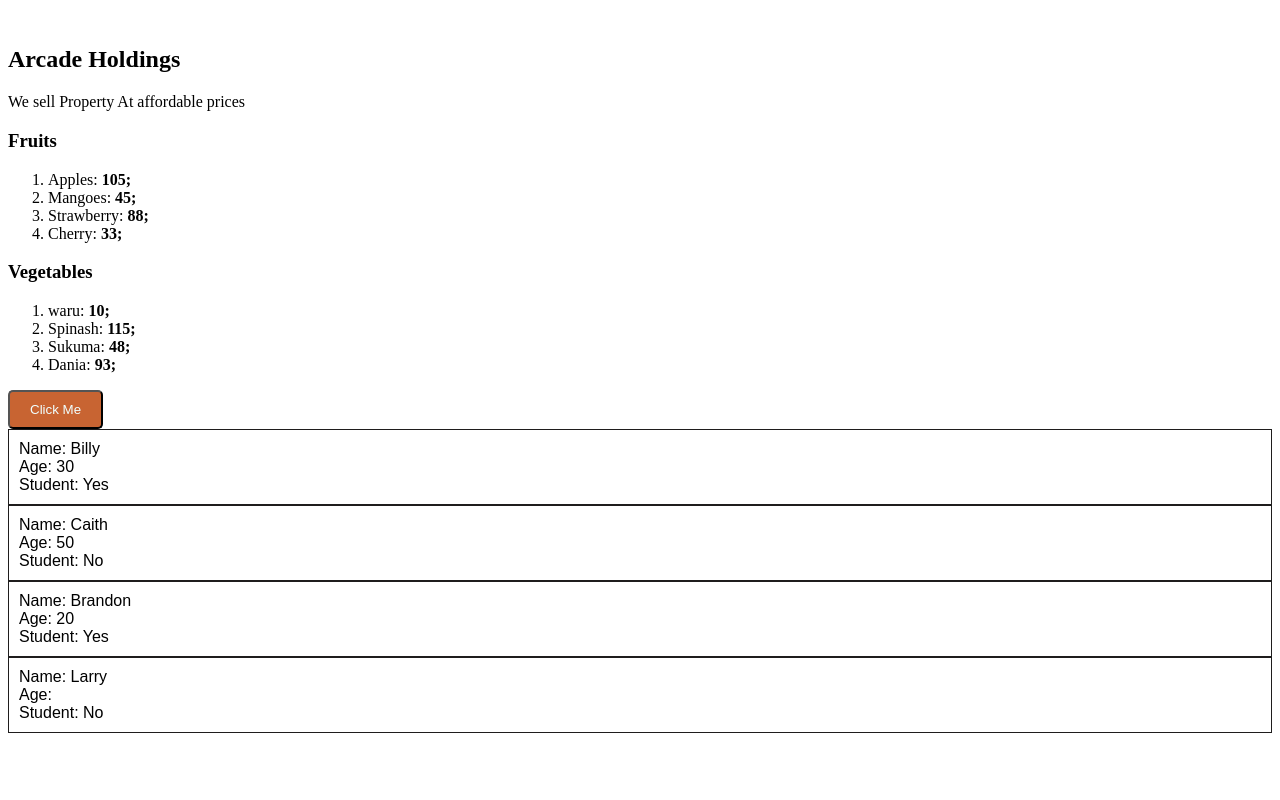
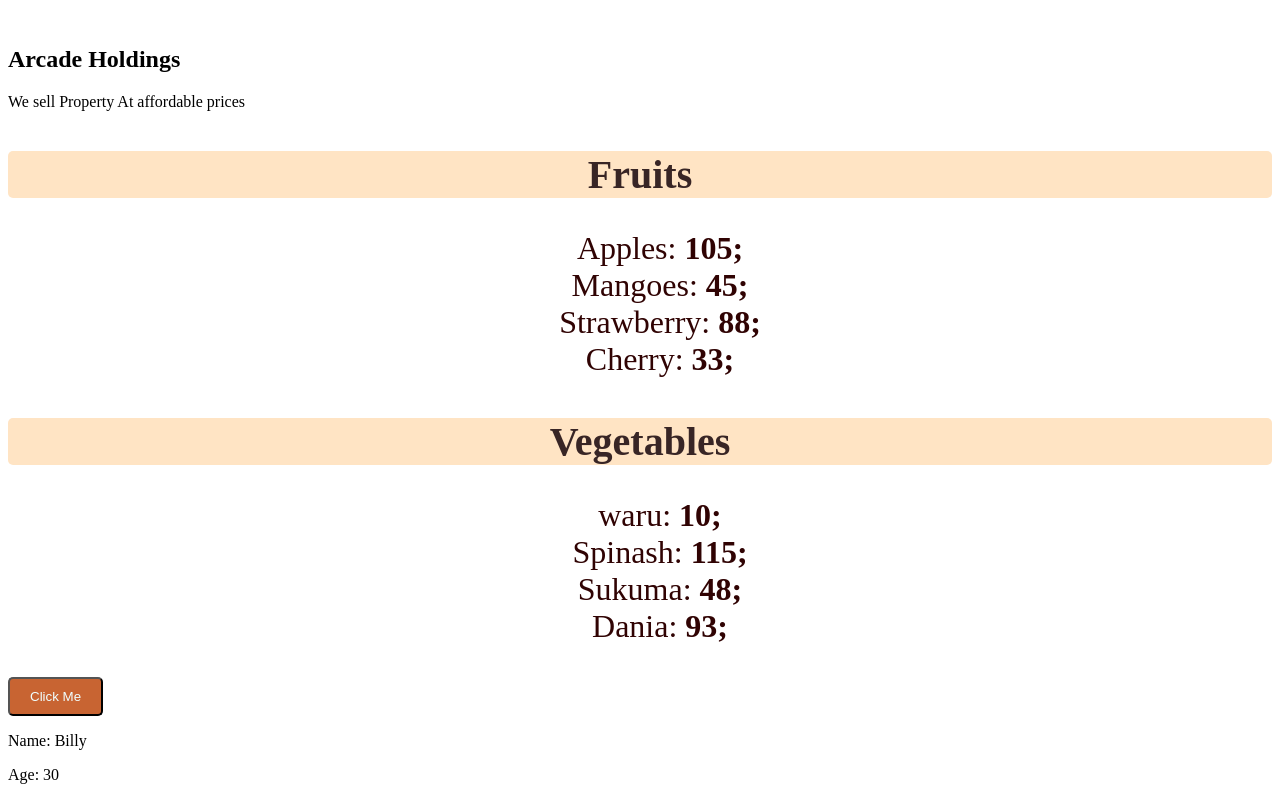
Before and after one commit to hpeter19/React, a React (Vite) app: page / in a window 1280 px wide. Shown: the part 1200-2000 px from the top of the page. Before the commit the page ends 1941 px from the top, so only its background shows below. Built offline with nearby package versions, Linux system fonts and the light colour scheme.

Commit message:
css on lists

```diff
--- a/src/index.css
+++ b/src/index.css
@@ -1,9 +1,22 @@
-.Student {
-  font-family: Arial, Helvetica, sans-serif;
-  padding: 10px;
-  border: 1px solid rgb(31, 29, 29); /* Corrected the border property */
+.list-category{
+  font-size: 2.5em;
+  font-weight: bold;
+  color: rgb(56, 37, 37);
+  margin-bottom: 10px;
+  text-align: center;
+  border: 3px rgb(22, 86, 54);
+  border-radius: 5px;
+  background-color: bisque;
 }
+.list-items{
+  font-size: 2em;
+  list-style: none;
+  color: rgb(48, 3, 3);
+  text-align: center;
+  margin: 0 px;
+}
+.list-items li:hover{
+  color: rgb(207, 219, 94);
+  cursor: pointer;
 
-.Student p {
-  margin: 0;
 }
--- a/src/lists.jsx
+++ b/src/lists.jsx
@@ -13,8 +13,8 @@ const listItems=itemList.map(item => <li key ={item.Id}>
                      </li>);
 return(
   <>
-    <h3>{category}</h3>
-    <ol>{listItems}</ol>
+    <h3 className="list-category">{category}</h3>
+    <ol className="list-items">{listItems}</ol>
   </>
 
 );
```
